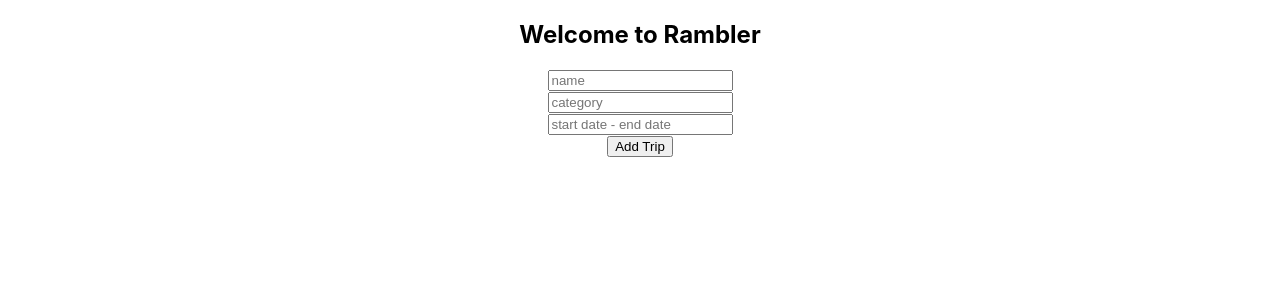
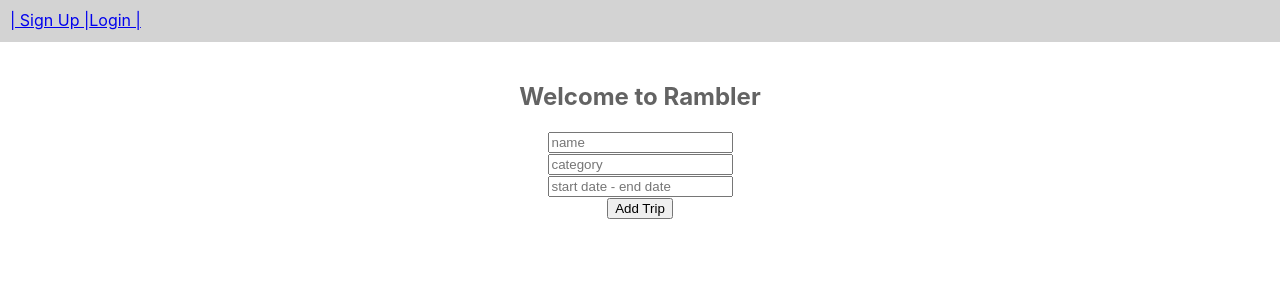
Before and after one commit to kelypso/rambler, a React (Create React App) app in the folder client/: page /trips/new in a window 1280 px wide. Shown: the top 300 px of the page. Built offline with nearby package versions, Linux system fonts and the light colour scheme; no server answers.

Commit message:
update layout and styling for navbar and home

```diff
--- a/client/src/App.css
+++ b/client/src/App.css
@@ -41,7 +41,24 @@
   background: #fcf4e8;
 } */
 
-.NavBar {
+/* .NavBar {
+  display: flex;
+  flex-direction: row;
+  padding: 10px;
+  color: #636363;
+  height: 22px;
+  background: lightgrey;
+} */
+
+h2 {
+  color: #636363;
+}
+
+a.active {
+  color: teal;
+}
+
+.navLinks {
   display: flex;
   flex-direction: row;
   padding: 10px;
@@ -50,18 +67,9 @@
   background: lightgrey;
 }
 
-a.active {
-  color: teal;
-}
-
-.navLinks {
-  position: relative;
-  left: 100px;
-}
-
 .logout {
   position: relative;
-  left: 200px;
+  left: 300px;
 }
 
 .TripCard {
@@ -72,6 +80,6 @@
   border-radius: 8px;
   border: solid 3px #636363;
   position: relative;
-  top: 70px;
+  top: 40px;
   color: #636363;
 }
--- a/client/src/App.js
+++ b/client/src/App.js
@@ -21,8 +21,8 @@
     return (
       <Router>
         <div className="App">
-          {loggedIn ? <NavBar /> : <h2>Welcome to Rambler</h2>}
-          <Route exact path='/' render={() => loggedIn? <Trips /> : <Home />} />
+          {loggedIn ? <NavBar /> : <Home />}
+          {/* <Route exact path='/' render={() => loggedIn? <Trips /> : <Home />} /> */}
           <Route exact path='/login' component={Login} />
           <Route exact path='/signup' component={Signup} />
           <Route exact path='/trips' component={Trips} />
--- a/client/src/components/Home.js
+++ b/client/src/components/Home.js
@@ -4,7 +4,12 @@
 const Home = () => {
     return (
         <div className="Home">
-            <Link to="/signup">Sign Up</Link> | <Link to="login">Login</Link>
+            <span className="navLinks">
+                <Link to="/signup">  |  Sign Up  |  </Link>
+                <Link to="/login">  Login  |</Link>
+            </span>
+            <br/ >
+            <h2><strong>Welcome to Rambler</strong></h2>
         </div>
     )
 }
--- a/client/src/components/NavBar.js
+++ b/client/src/components/NavBar.js
@@ -6,13 +6,13 @@
 const NavBar = ({user, loggedIn}) => {
     return (
         <div className="NavBar">
-            {user ? <strong>Welcome, {user.attributes.name}</strong> : <strong>Welcome to Rambler</strong>}
             <span className="navLinks">
                 <NavLink exact activeClassName="active" to="/trips">  |  Trips  |  </NavLink>
                 <NavLink exact activeClassName="active" to="/trips/new">New Trip  |  </NavLink>
+                <span className="logout"><Logout /></span>
             </span>
-            <span className="logout">{loggedIn ? <Logout /> : null}</span>
-
+            <br/ >
+            <h2><strong>Welcome, {user.attributes.name}</strong></h2>
         </div>
     )
 }
```
